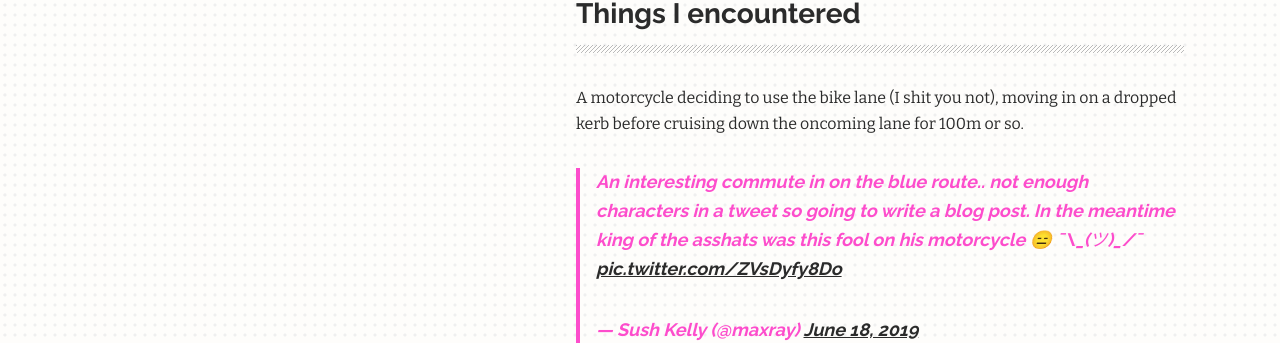
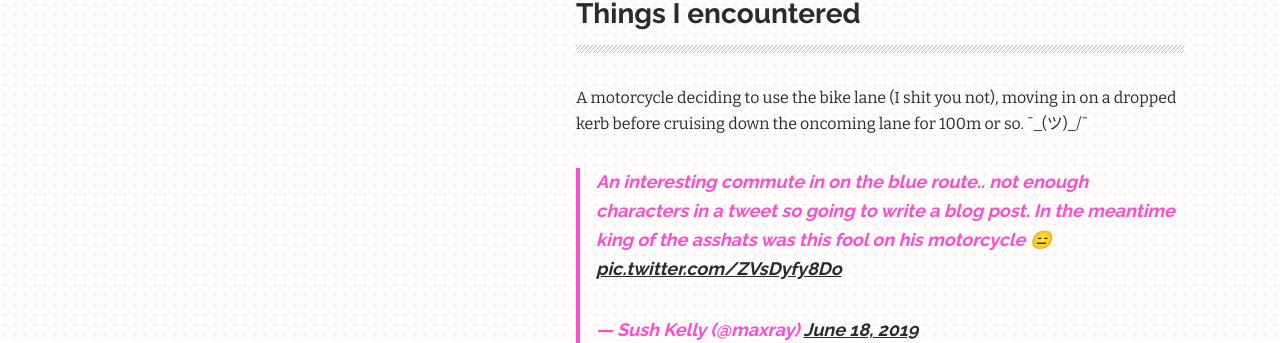
Before and after one commit to maxray/maxray.github.io, a Jekyll site: the page built from blog.html, in a window 1280 px wide and 900 px high, scrolled down 2138 px. Shown: the part 172-515 px from the top of the window. Built offline with Jekyll 4.4.1, drawn with Linux system fonts in a browser that asks for light colours; comment, search, counter and statistics services are not loaded.

Commit message:
Updated New Cycle Route Chaos And Stupidity

```diff
--- a/_posts/2019-06-18-new-cycle-route-chaos-and-stupidity.markdown
+++ b/_posts/2019-06-18-new-cycle-route-chaos-and-stupidity.markdown
@@ -27,10 +27,9 @@ I think it is better, *but* safer is questionable. If everyone rode with a littl
 
 ### Things I encountered
 
-A motorcycle deciding to use the bike lane (I shit you not), moving in on a dropped kerb before cruising down the oncoming lane for 100m or so.
+A motorcycle deciding to use the bike lane (I shit you not), moving in on a dropped kerb before cruising down the oncoming lane for 100m or so. ¯\_(ツ)_/¯
 
-<blockquote class="twitter-tweet" data-lang="en"><p lang="en" dir="ltr">An interesting commute in on the blue route.. not enough characters in a tweet so going to write a blog post. In the meantime king of the asshats was this fool on his motorcycle 😑 ¯\_(ツ)_/¯
-
+<blockquote class="twitter-tweet" data-lang="en"><p lang="en" dir="ltr">An interesting commute in on the blue route.. not enough characters in a tweet so going to write a blog post. In the meantime king of the asshats was this fool on his motorcycle 😑
 <a href="https://t.co/ZVsDyfy8Do">pic.twitter.com/ZVsDyfy8Do</a></p>&mdash; Sush Kelly (@maxray) <a href="https://twitter.com/maxray/status/1140931675226087424?ref_src=twsrc%5Etfw">June 18, 2019</a></blockquote>
 <script async src="https://platform.twitter.com/widgets.js" charset="utf-8"></script>
 
```
